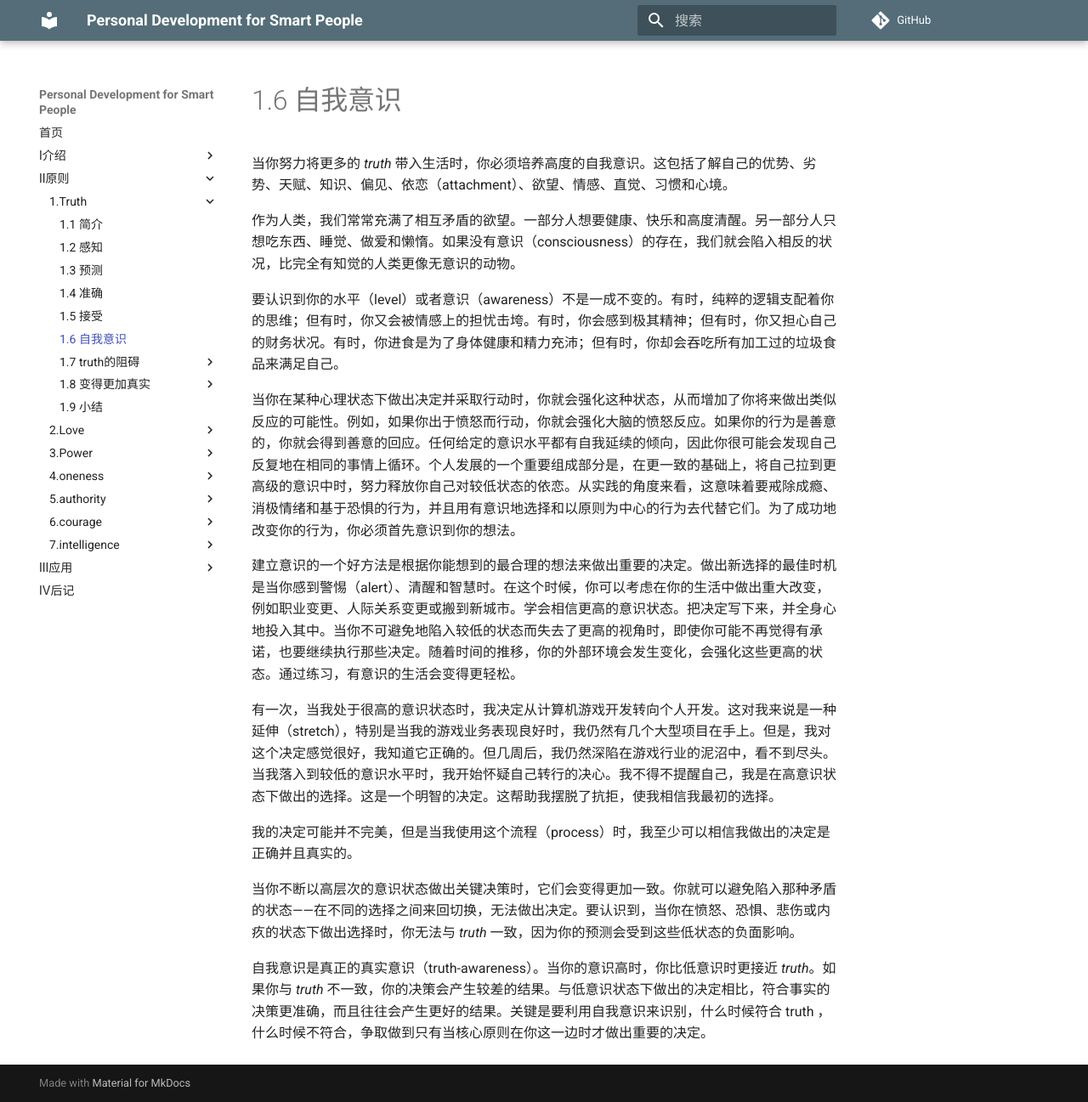
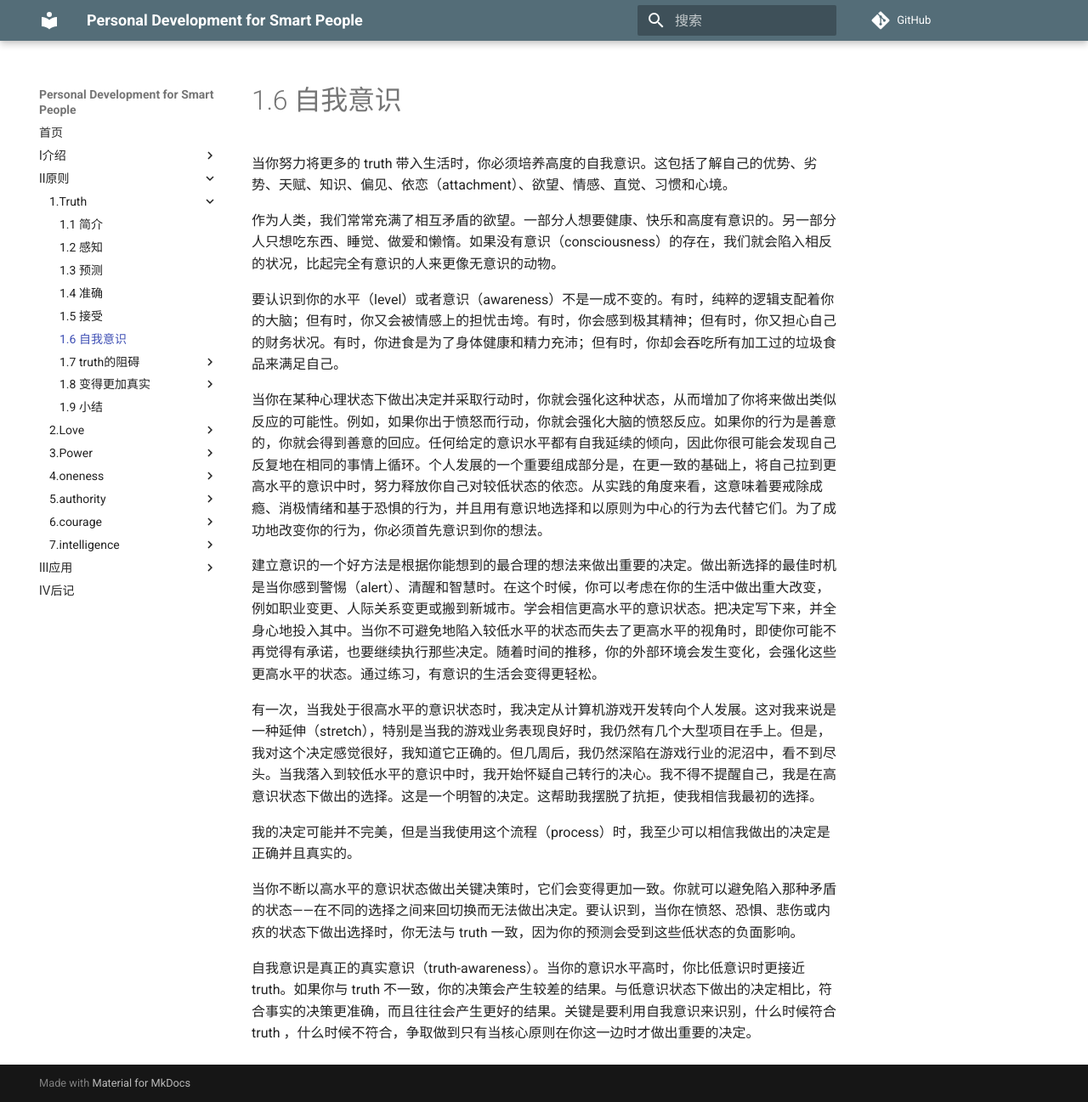
Before and after one commit to wtsnwei/pdsp, an MkDocs documentation site: the page built from docs/2.Principles/01.truth/05.self-awareness.md, in a window 1280 px wide and 1297 px high. Shown: the whole window at 85% size. Built offline with MkDocs 1.6.1 and Material for MkDocs 9.7.7, drawn with Linux system fonts in a browser that asks for light colours; comment, search, counter and statistics services are not loaded.

Commit message:
修正语句

```diff
--- a/docs/2.Principles/01.truth/05.self-awareness.md
+++ b/docs/2.Principles/01.truth/05.self-awareness.md
@@ -3,20 +3,20 @@ title:    self-Awareness
 date:     2021-03-04
 ---
 
-当你努力将更多的 *truth* 带入生活时，你必须培养高度的自我意识。这包括了解自己的优势、劣势、天赋、知识、偏见、依恋（attachment）、欲望、情感、直觉、习惯和心境。
+当你努力将更多的 truth 带入生活时，你必须培养高度的自我意识。这包括了解自己的优势、劣势、天赋、知识、偏见、依恋（attachment）、欲望、情感、直觉、习惯和心境。
 
-作为人类，我们常常充满了相互矛盾的欲望。一部分人想要健康、快乐和高度清醒。另一部分人只想吃东西、睡觉、做爱和懒惰。如果没有意识（consciousness）的存在，我们就会陷入相反的状况，比完全有知觉的人类更像无意识的动物。
+作为人类，我们常常充满了相互矛盾的欲望。一部分人想要健康、快乐和高度有意识的。另一部分人只想吃东西、睡觉、做爱和懒惰。如果没有意识（consciousness）的存在，我们就会陷入相反的状况，比起完全有意识的人来更像无意识的动物。
 
-要认识到你的水平（level）或者意识（awareness）不是一成不变的。有时，纯粹的逻辑支配着你的思维；但有时，你又会被情感上的担忧击垮。有时，你会感到极其精神；但有时，你又担心自己的财务状况。有时，你进食是为了身体健康和精力充沛；但有时，你却会吞吃所有加工过的垃圾食品来满足自己。
+要认识到你的水平（level）或者意识（awareness）不是一成不变的。有时，纯粹的逻辑支配着你的大脑；但有时，你又会被情感上的担忧击垮。有时，你会感到极其精神；但有时，你又担心自己的财务状况。有时，你进食是为了身体健康和精力充沛；但有时，你却会吞吃所有加工过的垃圾食品来满足自己。
 
-当你在某种心理状态下做出决定并采取行动时，你就会强化这种状态，从而增加了你将来做出类似反应的可能性。例如，如果你出于愤怒而行动，你就会强化大脑的愤怒反应。如果你的行为是善意的，你就会得到善意的回应。任何给定的意识水平都有自我延续的倾向，因此你很可能会发现自己反复地在相同的事情上循环。个人发展的一个重要组成部分是，在更一致的基础上，将自己拉到更高级的意识中时，努力释放你自己对较低状态的依恋。从实践的角度来看，这意味着要戒除成瘾、消极情绪和基于恐惧的行为，并且用有意识地选择和以原则为中心的行为去代替它们。为了成功地改变你的行为，你必须首先意识到你的想法。
+当你在某种心理状态下做出决定并采取行动时，你就会强化这种状态，从而增加了你将来做出类似反应的可能性。例如，如果你出于愤怒而行动，你就会强化大脑的愤怒反应。如果你的行为是善意的，你就会得到善意的回应。任何给定的意识水平都有自我延续的倾向，因此你很可能会发现自己反复地在相同的事情上循环。个人发展的一个重要组成部分是，在更一致的基础上，将自己拉到更高水平的意识中时，努力释放你自己对较低状态的依恋。从实践的角度来看，这意味着要戒除成瘾、消极情绪和基于恐惧的行为，并且用有意识地选择和以原则为中心的行为去代替它们。为了成功地改变你的行为，你必须首先意识到你的想法。
 
-建立意识的一个好方法是根据你能想到的最合理的想法来做出重要的决定。做出新选择的最佳时机是当你感到警惕（alert）、清醒和智慧时。在这个时候，你可以考虑在你的生活中做出重大改变，例如职业变更、人际关系变更或搬到新城市。学会相信更高的意识状态。把决定写下来，并全身心地投入其中。当你不可避免地陷入较低的状态而失去了更高的视角时，即使你可能不再觉得有承诺，也要继续执行那些决定。随着时间的推移，你的外部环境会发生变化，会强化这些更高的状态。通过练习，有意识的生活会变得更轻松。
+建立意识的一个好方法是根据你能想到的最合理的想法来做出重要的决定。做出新选择的最佳时机是当你感到警惕（alert）、清醒和智慧时。在这个时候，你可以考虑在你的生活中做出重大改变，例如职业变更、人际关系变更或搬到新城市。学会相信更高水平的意识状态。把决定写下来，并全身心地投入其中。当你不可避免地陷入较低水平的状态而失去了更高水平的视角时，即使你可能不再觉得有承诺，也要继续执行那些决定。随着时间的推移，你的外部环境会发生变化，会强化这些更高水平的状态。通过练习，有意识的生活会变得更轻松。
 
-有一次，当我处于很高的意识状态时，我决定从计算机游戏开发转向个人开发。这对我来说是一种延伸（stretch），特别是当我的游戏业务表现良好时，我仍然有几个大型项目在手上。但是，我对这个决定感觉很好，我知道它正确的。但几周后，我仍然深陷在游戏行业的泥沼中，看不到尽头。当我落入到较低的意识水平时，我开始怀疑自己转行的决心。我不得不提醒自己，我是在高意识状态下做出的选择。这是一个明智的决定。这帮助我摆脱了抗拒，使我相信我最初的选择。
+有一次，当我处于很高水平的意识状态时，我决定从计算机游戏开发转向个人发展。这对我来说是一种延伸（stretch），特别是当我的游戏业务表现良好时，我仍然有几个大型项目在手上。但是，我对这个决定感觉很好，我知道它正确的。但几周后，我仍然深陷在游戏行业的泥沼中，看不到尽头。当我落入到较低水平的意识中时，我开始怀疑自己转行的决心。我不得不提醒自己，我是在高意识状态下做出的选择。这是一个明智的决定。这帮助我摆脱了抗拒，使我相信我最初的选择。
 
 我的决定可能并不完美，但是当我使用这个流程（process）时，我至少可以相信我做出的决定是正确并且真实的。
 
-当你不断以高层次的意识状态做出关键决策时，它们会变得更加一致。你就可以避免陷入那种矛盾的状态——在不同的选择之间来回切换，无法做出决定。要认识到，当你在愤怒、恐惧、悲伤或内疚的状态下做出选择时，你无法与 *truth* 一致，因为你的预测会受到这些低状态的负面影响。
+当你不断以高水平的意识状态做出关键决策时，它们会变得更加一致。你就可以避免陷入那种矛盾的状态——在不同的选择之间来回切换而无法做出决定。要认识到，当你在愤怒、恐惧、悲伤或内疚的状态下做出选择时，你无法与 truth 一致，因为你的预测会受到这些低状态的负面影响。
 
-自我意识是真正的真实意识（truth-awareness）。当你的意识高时，你比低意识时更接近 *truth*。如果你与 *truth* 不一致，你的决策会产生较差的结果。与低意识状态下做出的决定相比，符合事实的决策更准确，而且往往会产生更好的结果。关键是要利用自我意识来识别，什么时候符合 truth ，什么时候不符合，争取做到只有当核心原则在你这一边时才做出重要的决定。
+自我意识是真正的真实意识（truth-awareness）。当你的意识水平高时，你比低意识时更接近 truth。如果你与 truth 不一致，你的决策会产生较差的结果。与低意识状态下做出的决定相比，符合事实的决策更准确，而且往往会产生更好的结果。关键是要利用自我意识来识别，什么时候符合 truth ，什么时候不符合，争取做到只有当核心原则在你这一边时才做出重要的决定。
```
